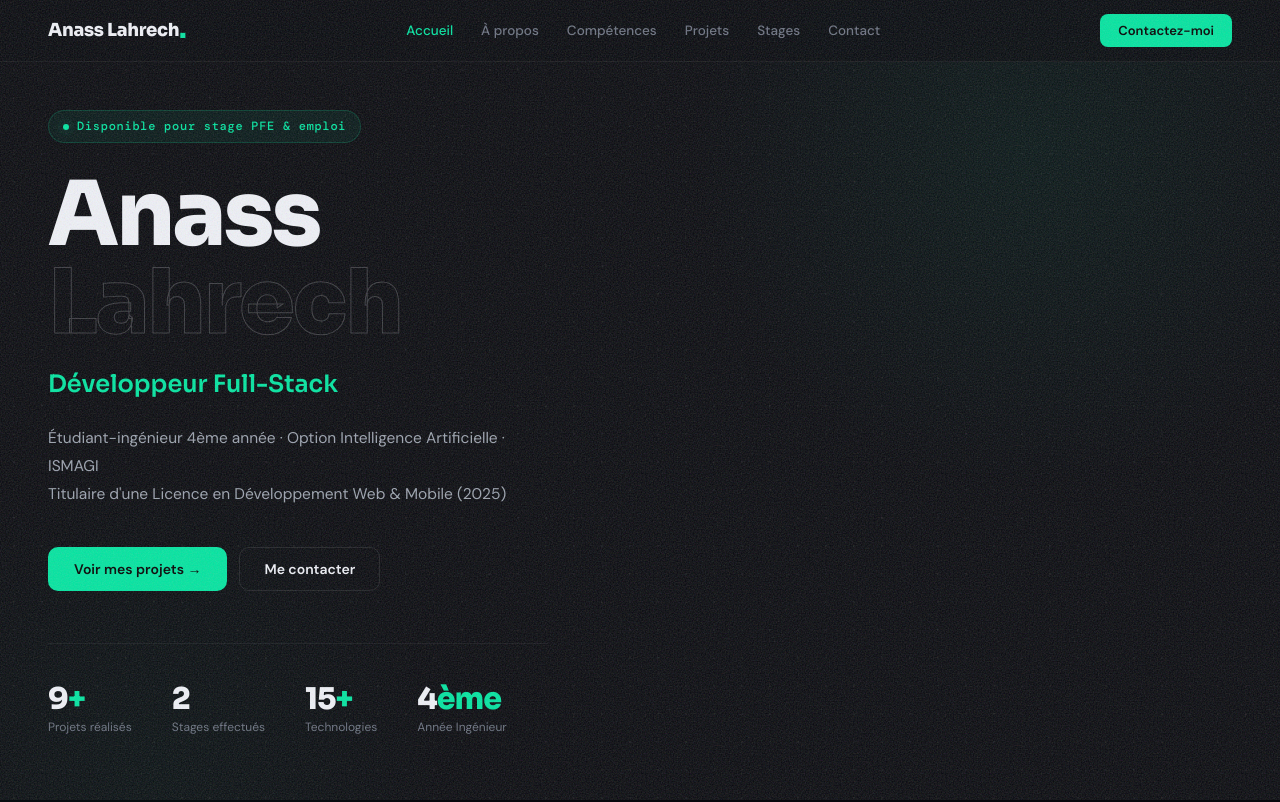
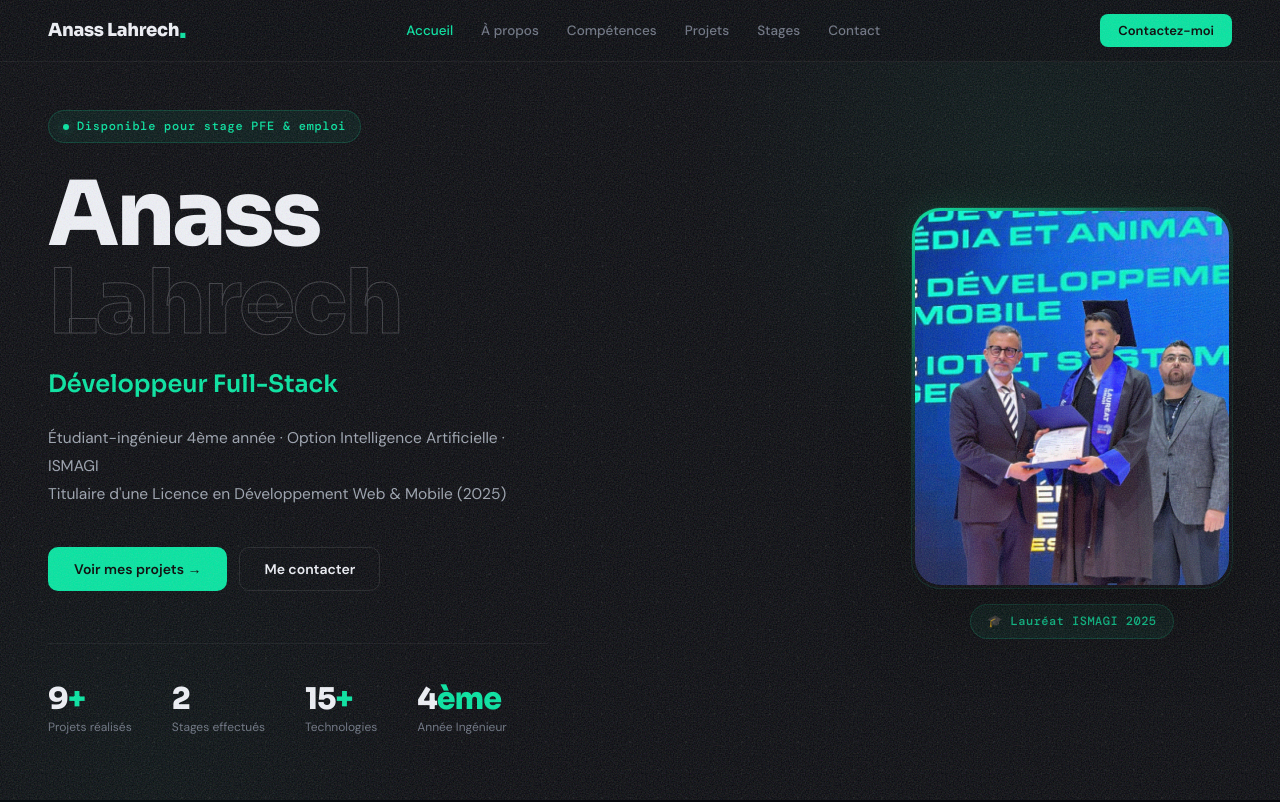
Before and after one commit to Anasslahrech/portfolio, a React (Vite) app: page / in a window 1280 px wide. Shown: the top 802 px of the page. Built offline with nearby package versions, Linux system fonts and the light colour scheme.

Commit message:
agrandir photo + modifications style

```diff
--- a/src/App.jsx
+++ b/src/App.jsx
@@ -118,7 +118,7 @@ export default function App() {
         <div className="hero-inner">
           <div className="hero-badge">
             <span className="badge-dot" />
-            Disponible pour stage PFE & emploi
+            Disponible pour stage PFE &amp; emploi
           </div>
           <h1 className="hero-name">
             Anass <span className="hero-name-ghost">Lahrech</span>
@@ -128,7 +128,7 @@ export default function App() {
           </div>
           <p className="hero-desc">
             Étudiant-ingénieur 4ème année · Option Intelligence Artificielle · ISMAGI<br />
-            Titulaire d'une Licence en Développement Web & Mobile (2025)
+            Titulaire d&apos;une Licence en Développement Web &amp; Mobile (2025)
           </p>
           <div className="hero-btns">
             <button className="btn-main" onClick={() => goTo("Projets")}>Voir mes projets →</button>
@@ -141,6 +141,15 @@ export default function App() {
             <div><div className="stat-num">4<em>ème</em></div><div className="stat-lbl">Année Ingénieur</div></div>
           </div>
         </div>
+
+        {/* PHOTO DIPLOME */}
+        <div className="hero-photo-wrap">
+          <div className="hero-photo-ring">
+            <img src="/photo.jpg" alt="Anass Lahrech Remise diplome" className="hero-photo" />
+          </div>
+          <div className="hero-photo-badge">🎓 Lauréat ISMAGI 2025</div>
+        </div>
+
       </section>
 
       {/* ABOUT */}
@@ -266,7 +275,7 @@ export default function App() {
 
       {/* FOOTER */}
       <footer className="footer">
-        <div className="footer-l">© 2026 <strong>Anass Lahrech</strong> — Ingénieur IA & Développeur Full-Stack</div>
+        <div className="footer-l">© 2025 <strong>Anass Lahrech</strong> — Ingénieur IA & Développeur Full-Stack</div>
         <div className="footer-r">Built with <span className="gc">React</span> + <span className="gc">Vite</span> ⚡</div>
       </footer>
     </>
--- a/src/index.css
+++ b/src/index.css
@@ -175,3 +175,54 @@ body::after {
   .timeline{padding-left:22px}
   .tl-dot{left:-27px}
 }
+
+/* HERO PHOTO */
+.hero { justify-content: space-between; align-items: center; flex-wrap: wrap; gap: 48px; }
+.hero-photo-wrap {
+  position: relative;
+  display: flex; flex-direction: column; align-items: center;
+  flex-shrink: 0;
+  animation: fadeUp 0.7s ease 0.3s both;
+}
+.hero-photo-ring {
+  width: 320px; height: 380px;
+  border-radius: 28px;
+  padding: 3px;
+  background: linear-gradient(145deg, var(--green), rgba(0,229,160,0.15), transparent 60%);
+  box-shadow: 0 0 0 1px rgba(0,229,160,0.12), 0 32px 64px rgba(0,0,0,0.5);
+  position: relative;
+}
+.hero-photo-ring::before {
+  content: '';
+  position: absolute; inset: -1px;
+  border-radius: 29px;
+  background: linear-gradient(145deg, rgba(0,229,160,0.4), transparent 50%);
+  z-index: -1;
+  filter: blur(16px);
+  opacity: 0.4;
+}
+.hero-photo {
+  width: 100%; height: 100%;
+  object-fit: cover; object-position: top;
+  border-radius: 26px;
+  display: block;
+  filter: brightness(1.02) contrast(1.02);
+}
+.hero-photo-badge {
+  margin-top: 16px;
+  display: inline-flex; align-items: center; gap: 7px;
+  background: rgba(0,229,160,0.08);
+  border: 1px solid rgba(0,229,160,0.2);
+  color: var(--green);
+  font-family: var(--font-m); font-size: 12px;
+  padding: 7px 16px; border-radius: 100px;
+  font-weight: 500; letter-spacing: 0.04em;
+}
+
+@media (max-width: 900px) {
+  .hero { flex-direction: column-reverse !important; text-align: center; }
+  .hero-photo-ring { width: 220px; height: 260px; }
+  .hero-btns { justify-content: center; }
+  .hero-stats { justify-content: center; }
+  .hero-badge { margin: 0 auto 24px; }
+}
```
Also changed, not shown: public/photo.jpg (added).
